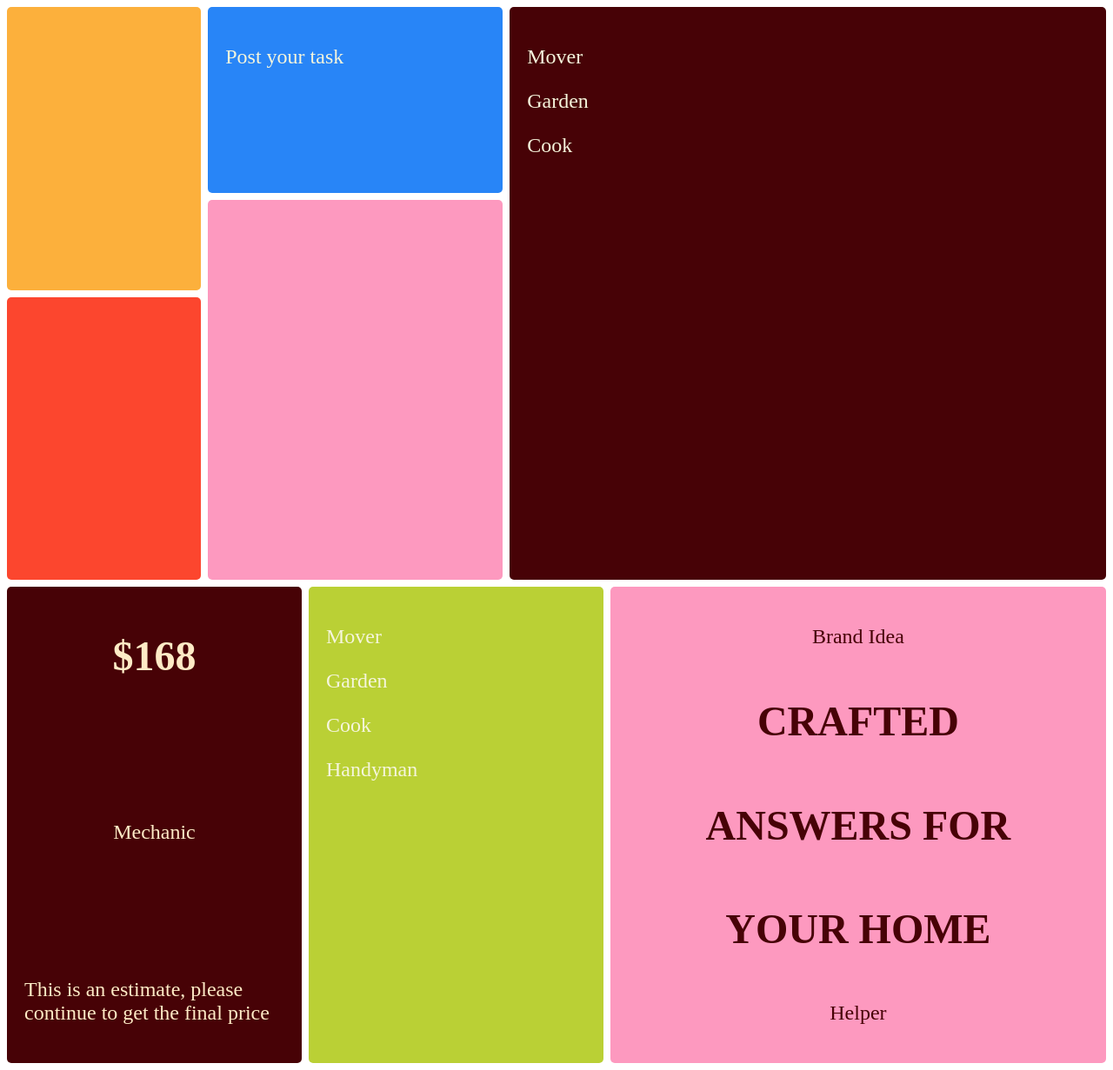
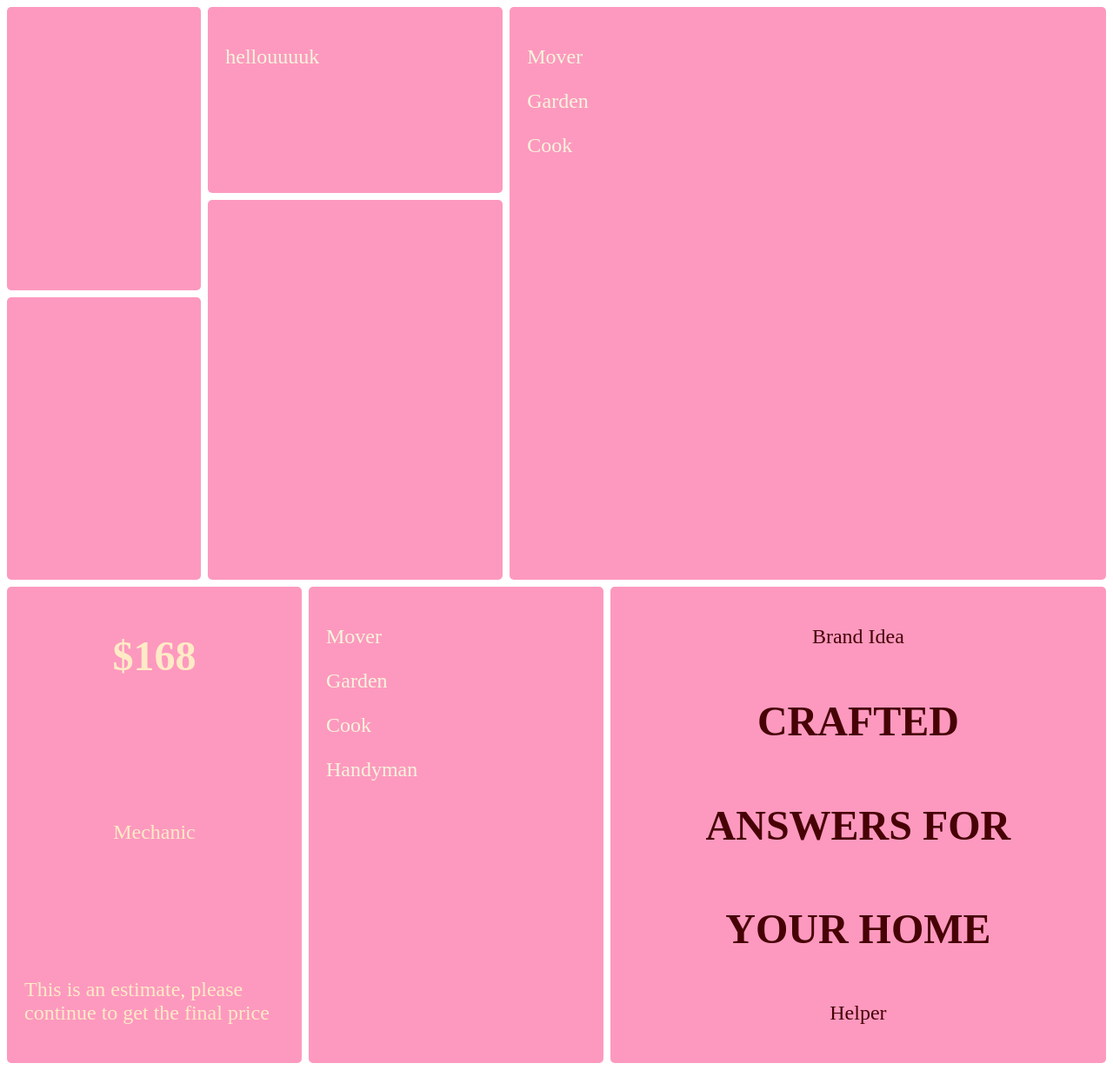
Before and after one commit to Natalyplazasforero/grid, a plain HTML site: page index.html in a window 1280 px wide. Shown: the whole page at 87% size. Drawn offline with Linux system fonts and the light colour scheme.

Commit message:
prier cambio de color

```diff
--- a/index.html
+++ b/index.html
@@ -22,7 +22,7 @@
 
 
       <div class="item item-2">
-        <div class="botonclik"><p>Post your task</p></div>
+        <div class="botonclik"><p>hellouuuuk</p></div>
       </div>
 
 
--- a/style.css
+++ b/style.css
@@ -24,21 +24,21 @@
       grid-column: 1 / span 2;
       grid-row: 3;
       color: beige;
-      background-color: rgb(252, 176, 60);
+      background-color: rgb(253, 153, 191);
     }
 
     .item-1 {
       grid-column: 3 / span 2;
       grid-row: 3;
       color: beige;
-      background-color: rgb(252, 70, 46);
+      background-color: rgb(253, 153, 191);
     }
 
     .item-2 {
       grid-column: 5 / span 4;
       grid-row: 3;
       color: beige;
-      background-color: rgb(40,133,247)
+      background-color:  rgb(253, 153, 191);
     }
 
 
@@ -53,7 +53,7 @@
       grid-column: 1 / span 8;
       grid-row: 7 / span 2;
       color: beige;
-      background-color: rgb(71, 2, 6);
+      background-color:  rgb(253, 153, 191);
 
     }
 
@@ -61,7 +61,7 @@
       grid-column: 1 / span 4;
       grid-row: 5 / span 2;
       color:rgb(254, 235, 198);
-      background-color: rgb(71, 2, 6);
+      background-color:  rgb(253, 153, 191);
       display: flex;
       align-items: center;
       flex-direction: column;
@@ -74,7 +74,7 @@
       grid-column: 5 / span 4;
       grid-row: 5 / span 2;
       color: beige;
-      background-color: rgb(186,208,53)
+      background-color:  rgb(253, 153, 191);
 
     }
 
```
